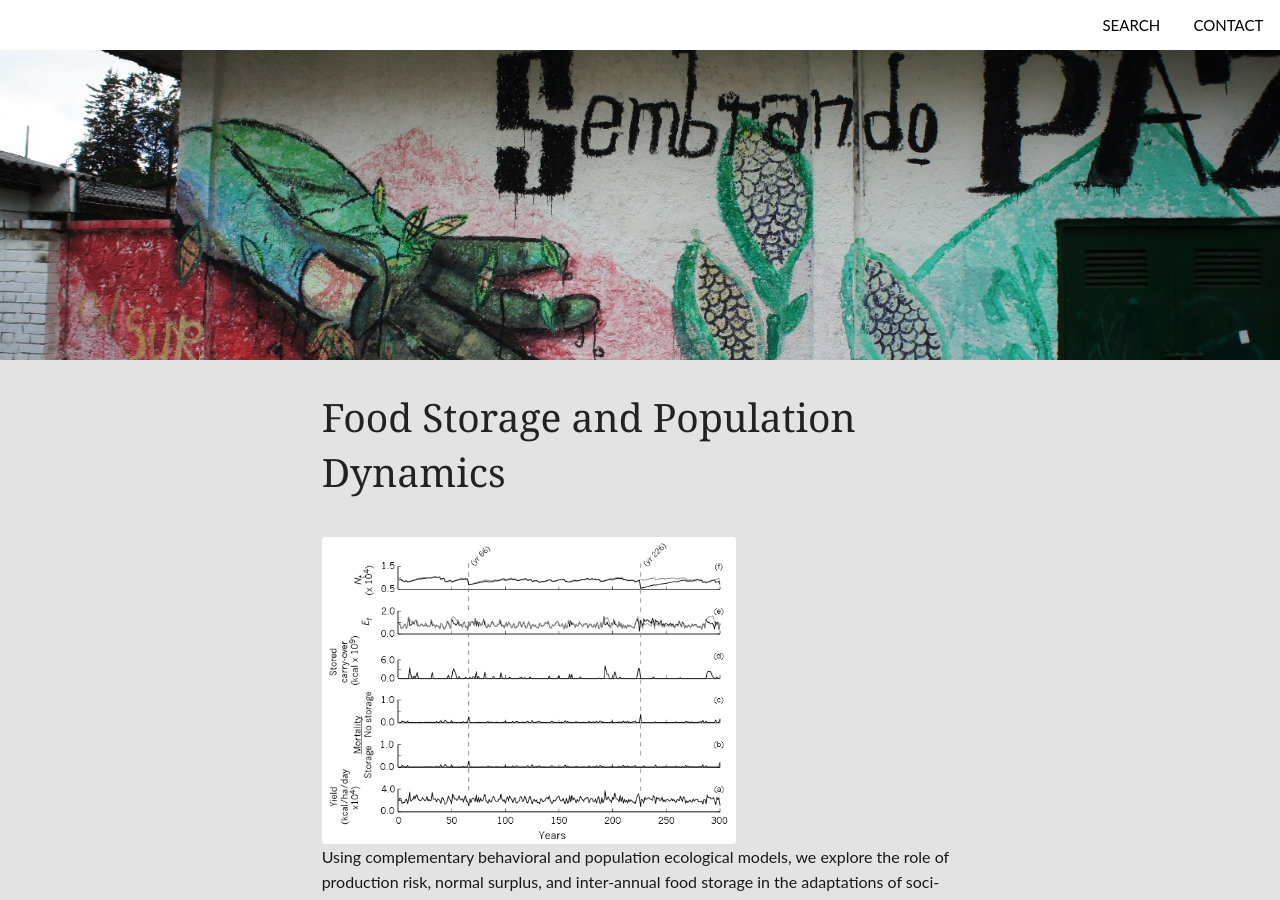
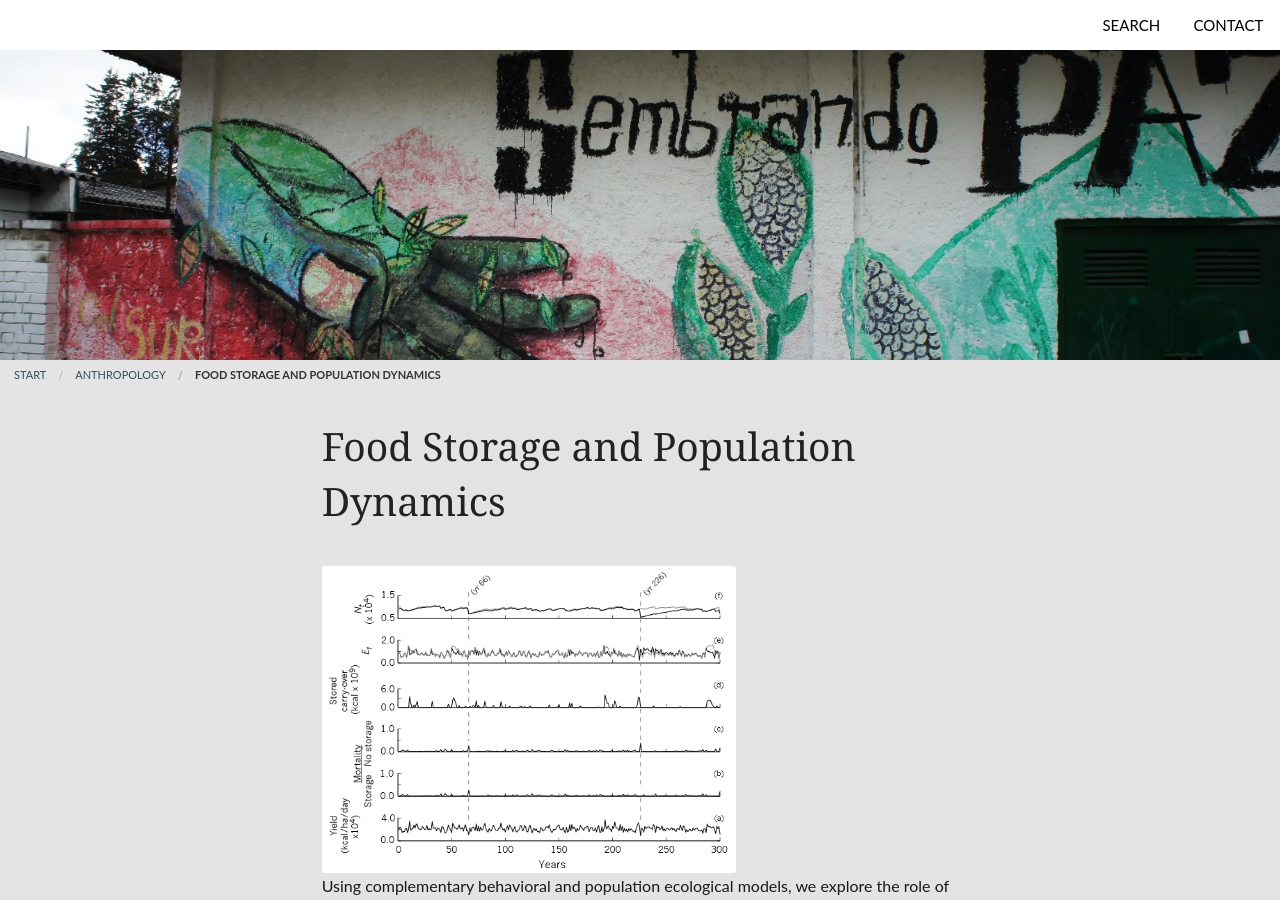
Before and after one commit to Ctross/Ctross.github.io, a Jekyll site: the page built from anthropology/storage/index.md, in a window 1280 px wide and 900 px high. Built offline with Jekyll 4.4.1, drawn with Linux system fonts in a browser that asks for light colours; part of the change alters nothing that is shown.

```diff
--- a/anthropology/storage/index.md
+++ b/anthropology/storage/index.md
@@ -5,6 +5,17 @@ subheadline:
 teaser:
 header:
     image_fullwidth: "header-storage.jpg"
+#
+# Metainformation & Customization
+#
+sidebar:
+comments:
+breadcrumb: true
+show_meta: false
+meta_title:             # SEO: Overwrites title in <head> if needed
+meta_description:
+permalink:
+tawkto: true               # Enable tawk.to-Service › More › _config.yml
 ---
 <div class="row">
 <div class="medium-8 columns t30">
```
